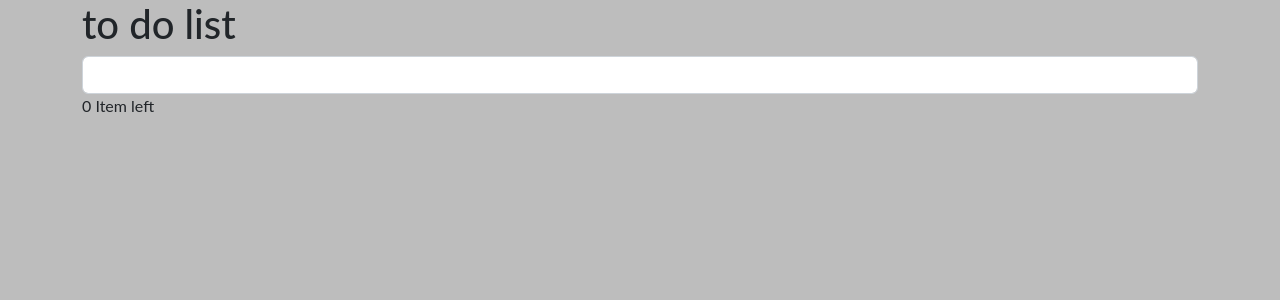
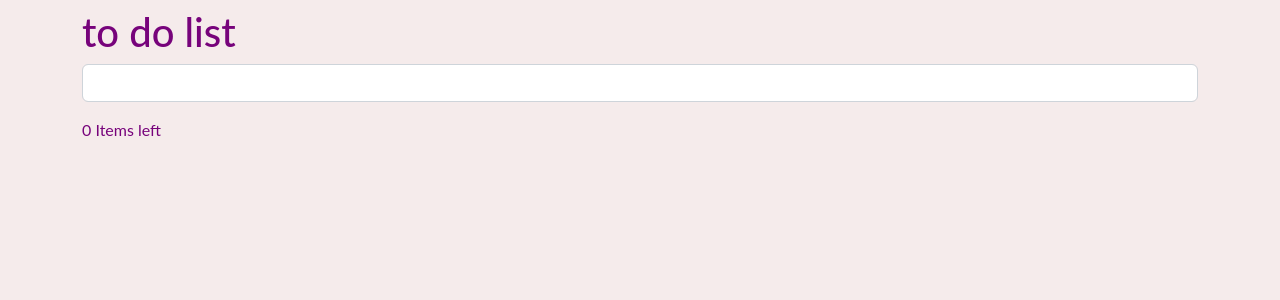
Before and after one commit to nicosis/todolist-react, a React app: page / in a window 1280 px wide. Shown: the top 300 px of the page. Built offline with nearby package versions, Linux system fonts and the light colour scheme.

Commit message:
paleta pastel

```diff
--- a/src/js/App.js
+++ b/src/js/App.js
@@ -1,5 +1,6 @@
 import React from "react";
 import ToDoList from "./component/ToDoList.jsx";
+import '../styles/App.css'
 
 const App = () => {
   return (
--- a/src/js/component/ToDoList.jsx
+++ b/src/js/component/ToDoList.jsx
@@ -1,15 +1,16 @@
 import React, { useState } from "react";
 import "../../styles/ToDoList.css";
-import { FaBeer } from "react-icons/fa";
+import { FiDelete } from "react-icons/fi";
 
 const ToDoList = () => {
   const [currentTask, setCurrentTask] = useState("");
   const [tasks, setTasks] = useState([]);
 
   return (
-    <div className="container">
+    <div className="container my-2">
       <h1>to do list</h1>
       <input
+        className="form-control mb-3"
         type="text"
         onChange={(e) => setCurrentTask(e.target.value)}
         onKeyDown={(e) => {
@@ -19,23 +20,25 @@ const ToDoList = () => {
         }}
         value={currentTask}
         maxLength={120}
-        className="form-control"
       />
       <ul className="list-group">
         {tasks.map((item, index) => (
-          <li className="list-group-item" key={index}>
-            {item}{" "}
-            <FaBeer className="text-end"
+          <li id='li' className="list-group-item d-flex justify-content-between align-items-center" key={index}>
+            {item}
+            <span>
+              <FiDelete
+                className="trash-icon"
                 onClick={() =>
                   setTasks(
                     tasks.filter((_, filterIndex) => index !== filterIndex)
                   )
                 }
               />
+            </span>
           </li>
         ))}
       </ul>
-      <p>{tasks.length} Item left</p>
+      <p>{tasks.length} Items left</p>
     </div>
   );
 };
--- /dev/null
+++ b/src/styles/App.css
@@ -0,0 +1,12 @@
+* {
+  margin: 0;
+  padding: 0;
+  box-sizing: border-box;
+}
+
+html,
+body {
+  background-color: #F5EBEB;
+  font-family: Lato, sans-serif;
+  color: #77037b;
+}
--- a/src/styles/ToDoList.css
+++ b/src/styles/ToDoList.css
@@ -1,8 +1,17 @@
-html,
-body {
-  margin: 0;
-  padding: 0;
-  box-sizing: border-box;
-  background-color: #bdbdbd;
-  font-family: Lato, sans-serif;
+h1, p {
+    color: #77037b;
 }
+
+.trash-icon {
+  cursor: pointer;
+}
+
+#li:nth-child(2n + 1) {
+  background-color: #D5B4B4;
+  color:#77037b;
+}
+
+#li:nth-child(2n + 2) {
+  background-color: #E4D0D0;
+  color: #77037b;
+}
```
Lines whose indentation alone changed are shown as unchanged.
